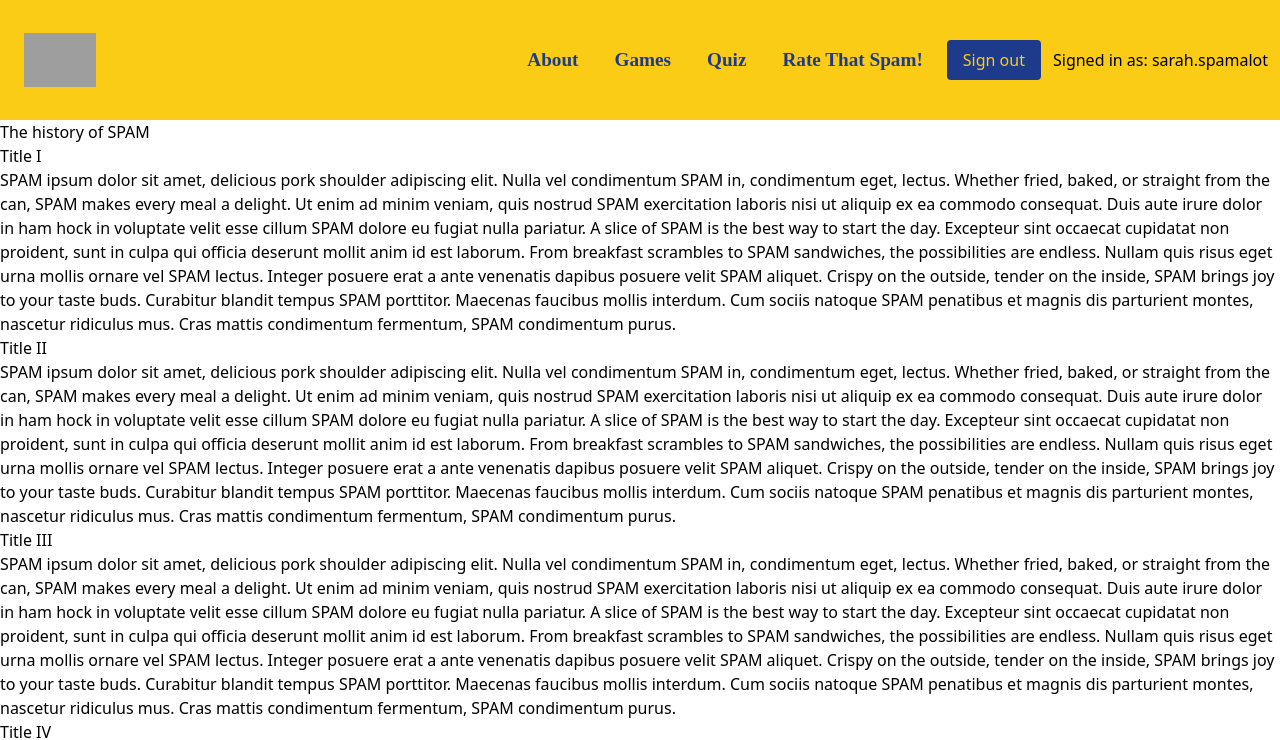
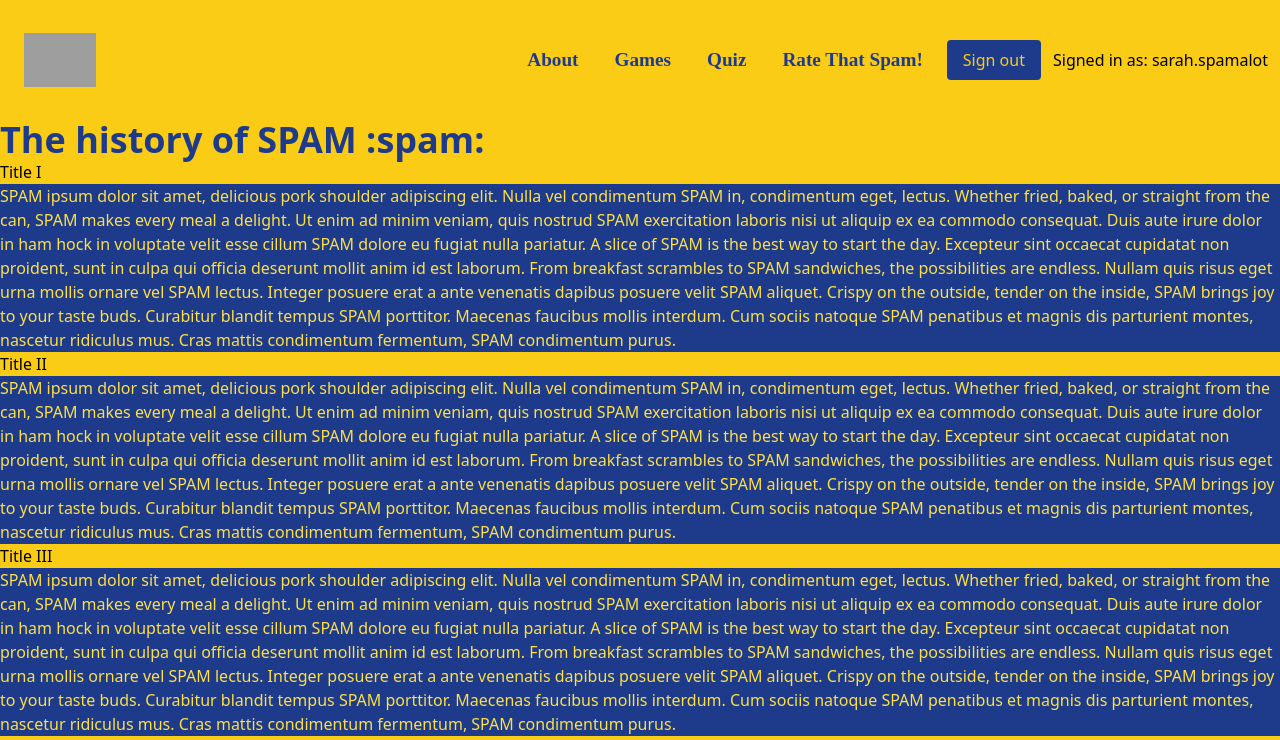
Before and after one commit to koanga-2025/spam-i-am, a React (Vite) app: page /about in a window 1280 px wide. Shown: the top 740 px of the page. Built offline with nearby package versions, Linux system fonts and the light colour scheme; grey boxes are pictures that could not be loaded; a web font is replaced by a local one.

Commit message:
style:just getting started

```diff
--- a/client/Pages/About.tsx
+++ b/client/Pages/About.tsx
@@ -62,11 +62,13 @@ function About() {
       <div>
         <section>
           <article>
-            <h1>The history of SPAM</h1>
+            <h1 className="bg-yellow-400 text-4xl font-bold text-blue-900">
+              The history of SPAM :spam:
+            </h1>
             {spamHistory.map((section, idx) => (
               <section key={idx}>
-                <h2>{section.title}</h2>
-                <p>{section.body}</p>
+                <h2 className="bg-yellow-400">{section.title}</h2>
+                <p className="bg-blue-900 text-yellow-300">{section.body}</p>
               </section>
             ))}
           </article>
```
